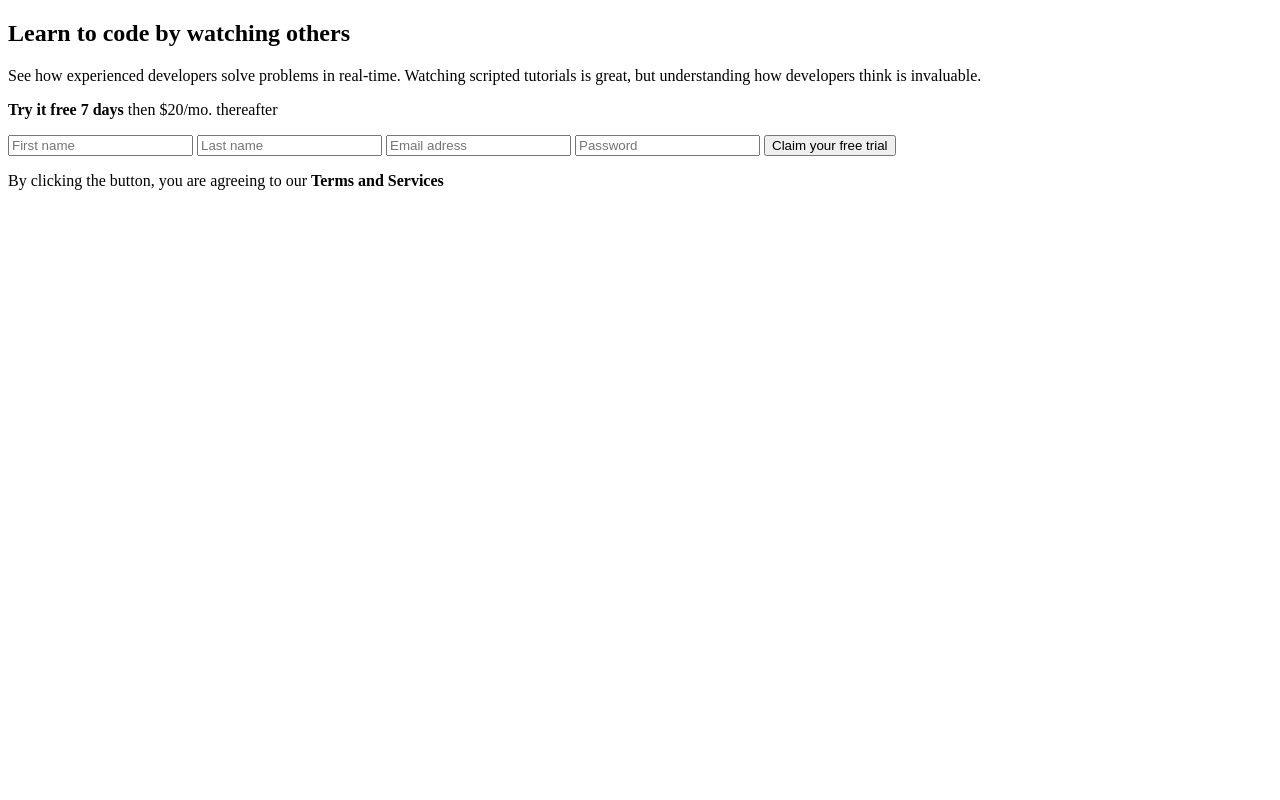
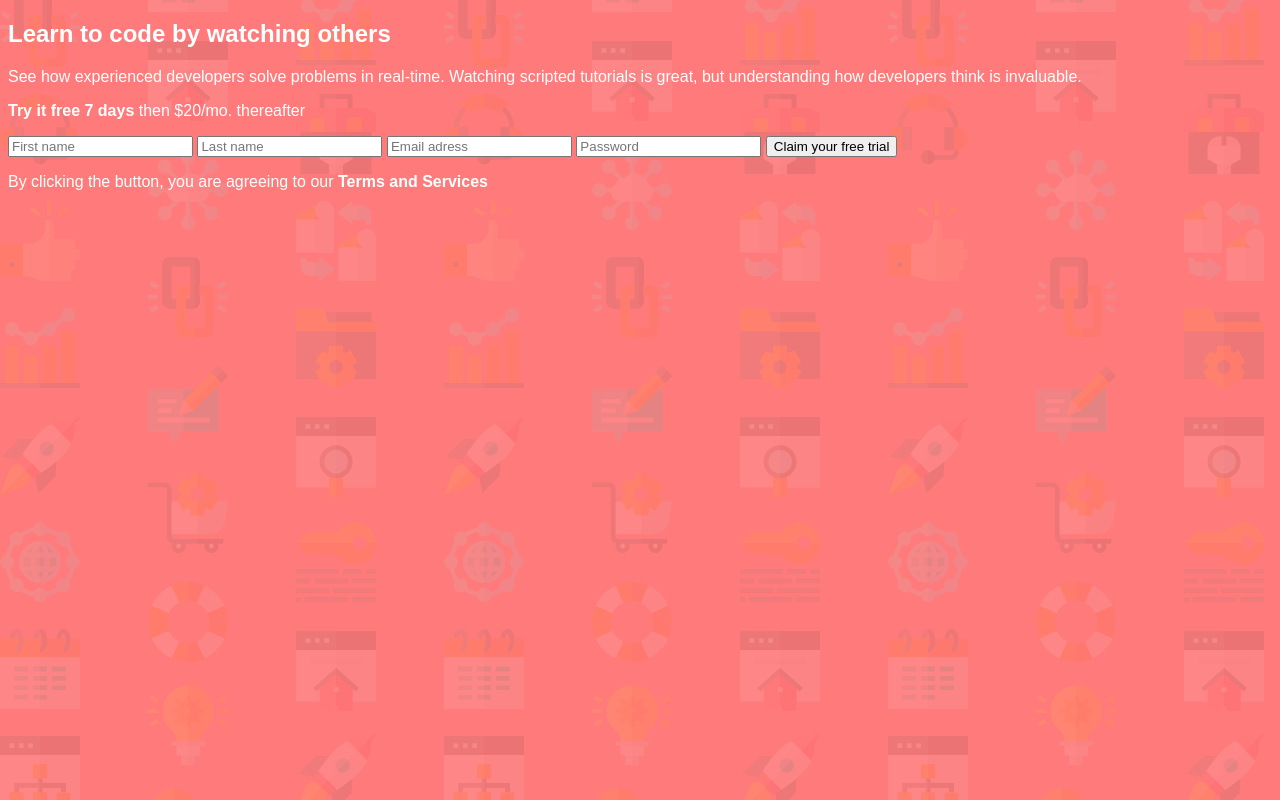
Before and after one commit to teamEISAS/sign-up-form, a plain HTML site: page index.html in a window 1280 px wide. Drawn offline with Linux system fonts and the light colour scheme.

Commit message:
initial commit

```diff
--- a/index.html
+++ b/index.html
@@ -5,7 +5,7 @@
   <meta name="viewport" content="width=device-width, initial-scale=1.0"> <!-- displays site properly based on user's device -->
 
   <link rel="icon" type="image/png" sizes="32x32" href="./images/favicon-32x32.png">
-  <link rel="stylesheet" href="style.css">
+  <link rel="stylesheet" href="./styles.css"/>
 
   <title>Sign up form</title>
 
--- /dev/null
+++ b/styles.css
@@ -0,0 +1,6 @@
+body {
+    background-color: hsl(0, 100%, 74%) ;
+    background-image: url("./images/bg-intro-desktop.png");
+    color: #ffff;
+    font-family: Arial, Helvetica, sans-serif;
+}
```
Also changed, not shown: images/bg-intro-desktop.png (added).
